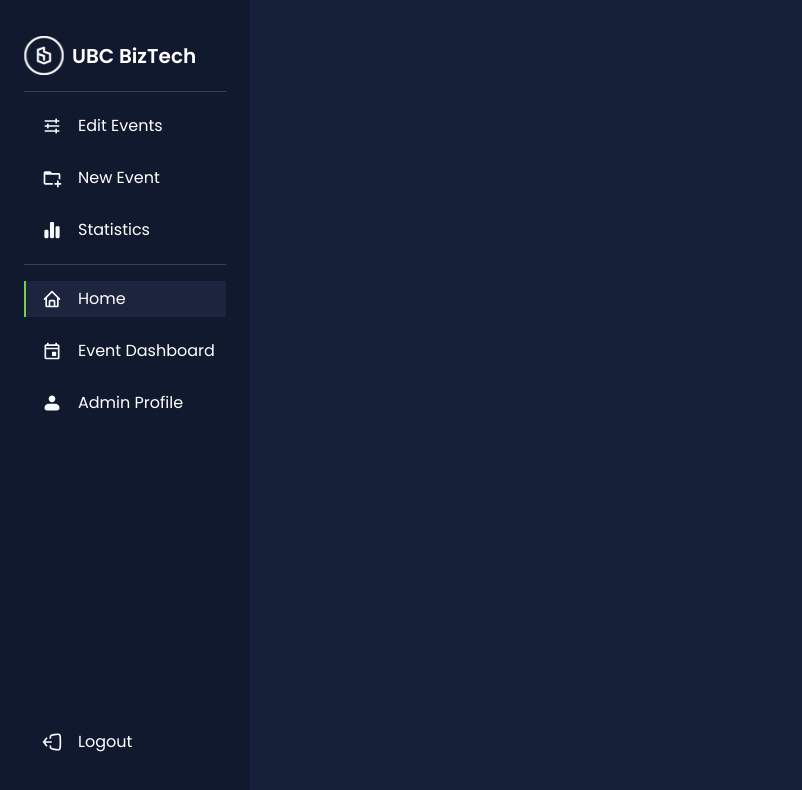
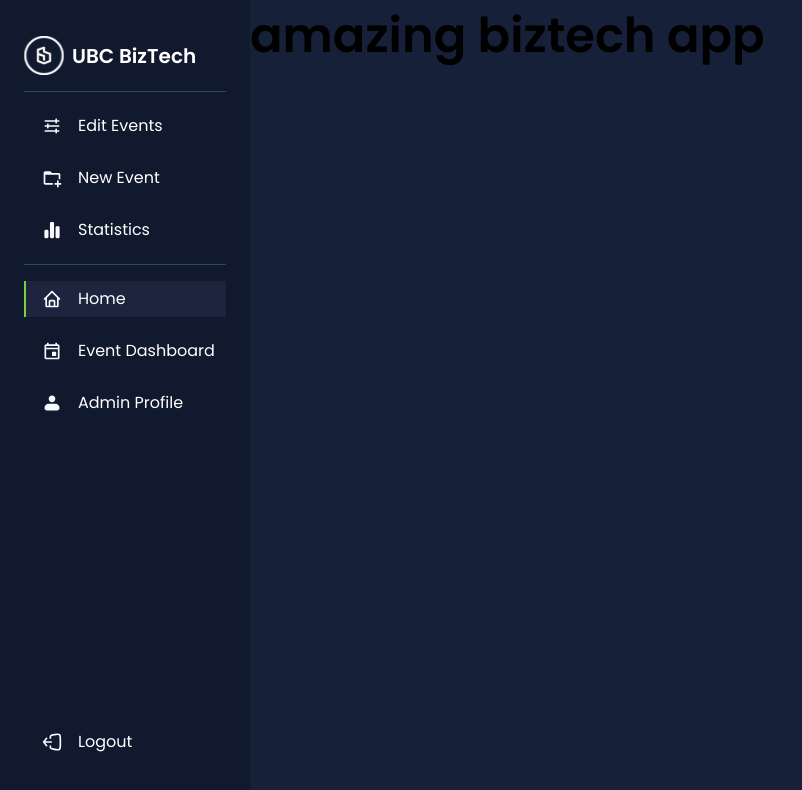
Before and after one commit to ubc-biztech/bt-web-v2, a Next.js app: page / in a window 1280 px wide. Shown: the top 790 px of the page, without its empty margins (0-802 px from the left). Built offline with nearby package versions, Linux system fonts and the light colour scheme.

Commit message:
removed piechart import from index

```diff
--- a/src/pages/index.tsx
+++ b/src/pages/index.tsx
@@ -1,5 +1,4 @@
 import { Inter } from "next/font/google";
-import PieChart from '@/components/stats/PieChart';
 
 const inter = Inter({ subsets: ["latin"] });
 
@@ -16,7 +15,7 @@ const data = [
 export default function Home() {
   return (
     <main className="bg-primary-color min-h-screen">
-      {/* <h1>amazing biztech app</h1> */}
+      <h1>amazing biztech app</h1>
     </main>
   );
 }
```
